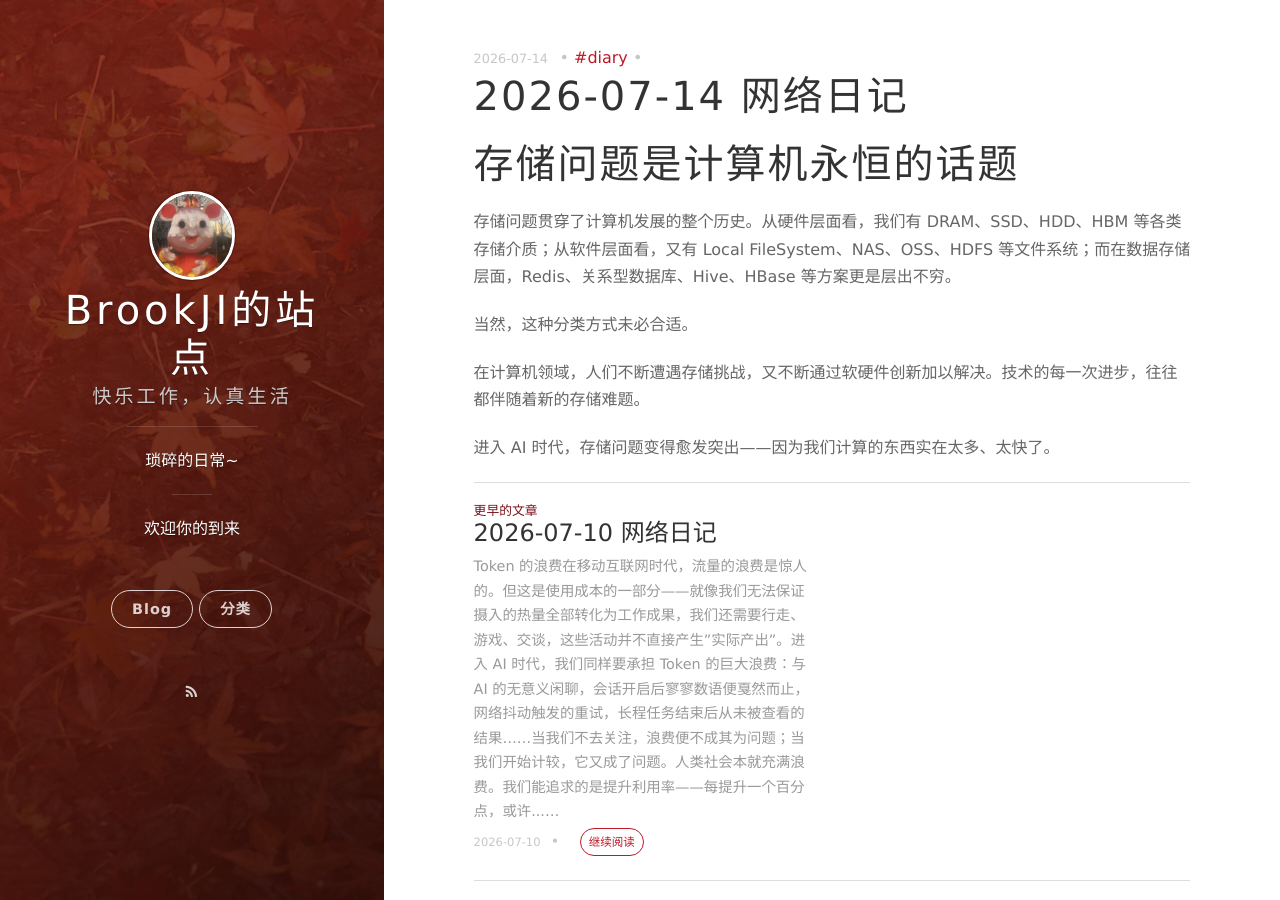
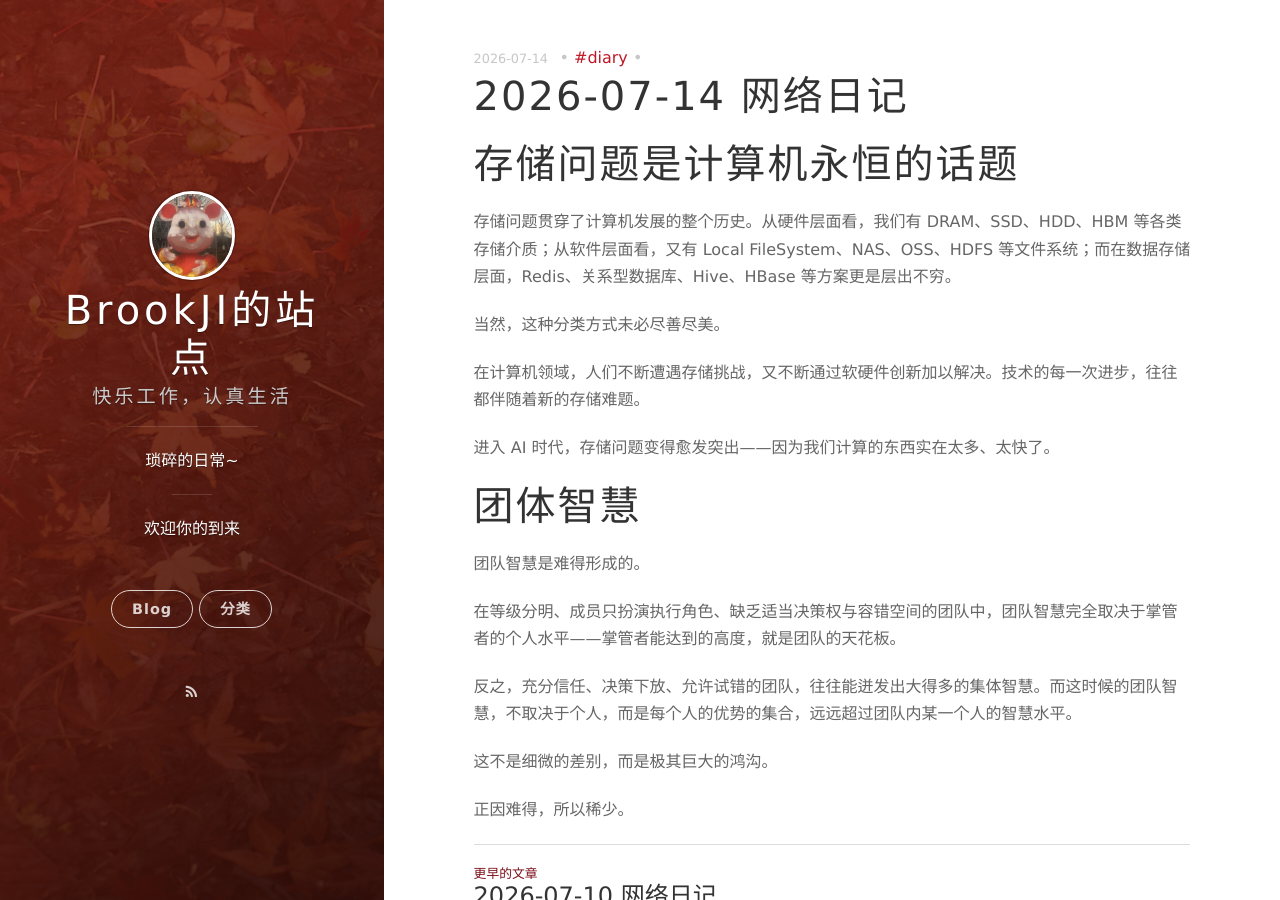
Before and after one commit to lllabmaster/lllabmaster.github.io, a Jekyll site: the page built from _posts/2026-07-14-日记.markdown, in a window 1280 px wide and 900 px high. Built offline with Jekyll 4.4.1, drawn with Linux system fonts in a browser that asks for light colours; nearby versions of some CDN libraries; comment, search, counter and statistics services are not loaded.

Commit message:
Update diary: 团体智慧
- 润色表达
- 补充关于集体智慧的思考

Co-Authored-By: Claude Opus 4.8 (1M context) <noreply@anthropic.com>

```diff
--- a/_posts/2026-07-14-日记.markdown
+++ b/_posts/2026-07-14-日记.markdown
@@ -10,8 +10,20 @@ comments: true
 
 存储问题贯穿了计算机发展的整个历史。从硬件层面看，我们有 DRAM、SSD、HDD、HBM 等各类存储介质；从软件层面看，又有 Local FileSystem、NAS、OSS、HDFS 等文件系统；而在数据存储层面，Redis、关系型数据库、Hive、HBase 等方案更是层出不穷。
 
-当然，这种分类方式未必合适。
+当然，这种分类方式未必尽善尽美。
 
 在计算机领域，人们不断遭遇存储挑战，又不断通过软硬件创新加以解决。技术的每一次进步，往往都伴随着新的存储难题。
 
 进入 AI 时代，存储问题变得愈发突出——因为我们计算的东西实在太多、太快了。
+
+# 团体智慧
+
+团队智慧是难得形成的。
+
+在等级分明、成员只扮演执行角色、缺乏适当决策权与容错空间的团队中，团队智慧完全取决于掌管者的个人水平——掌管者能达到的高度，就是团队的天花板。
+
+反之，充分信任、决策下放、允许试错的团队，往往能迸发出大得多的集体智慧。而这时候的团队智慧，不取决于个人，而是每个人的优势的集合，远远超过团队内某一个人的智慧水平。
+
+这不是细微的差别，而是极其巨大的鸿沟。
+
+正因难得，所以稀少。
```
